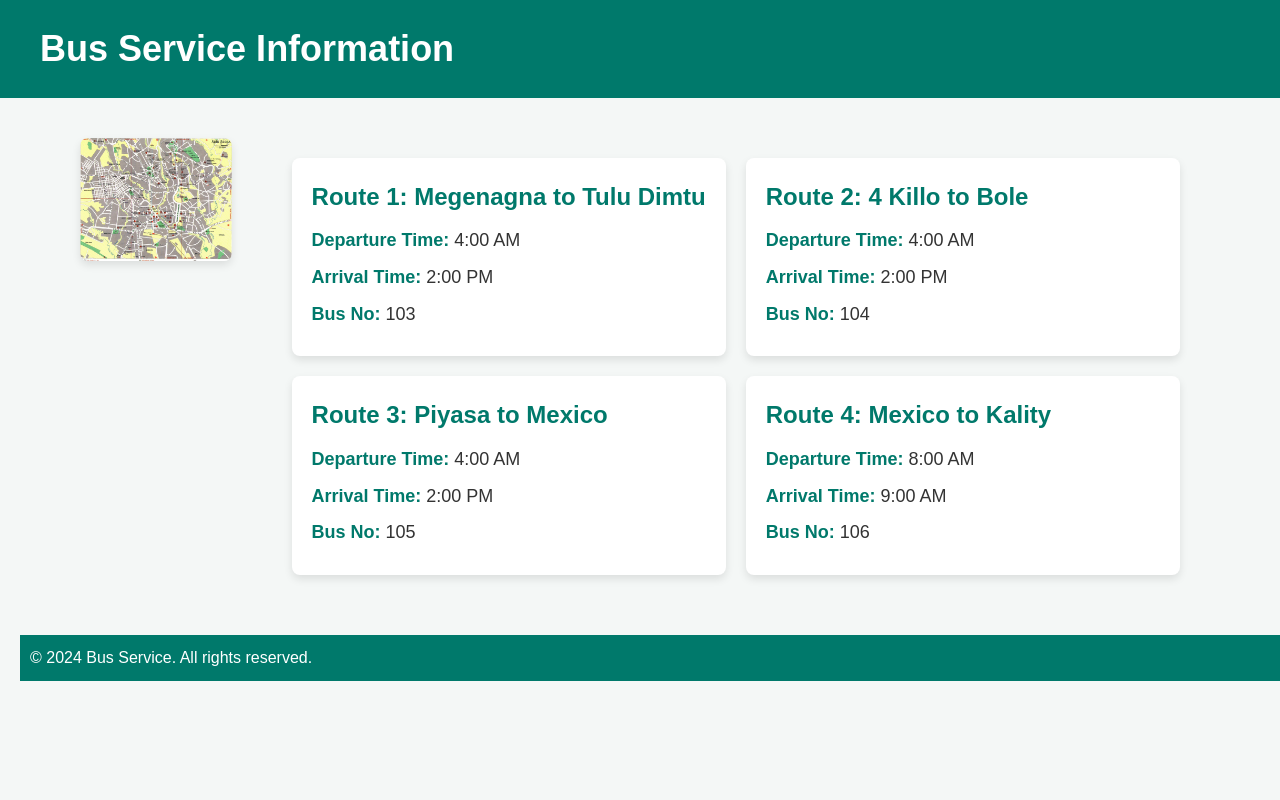
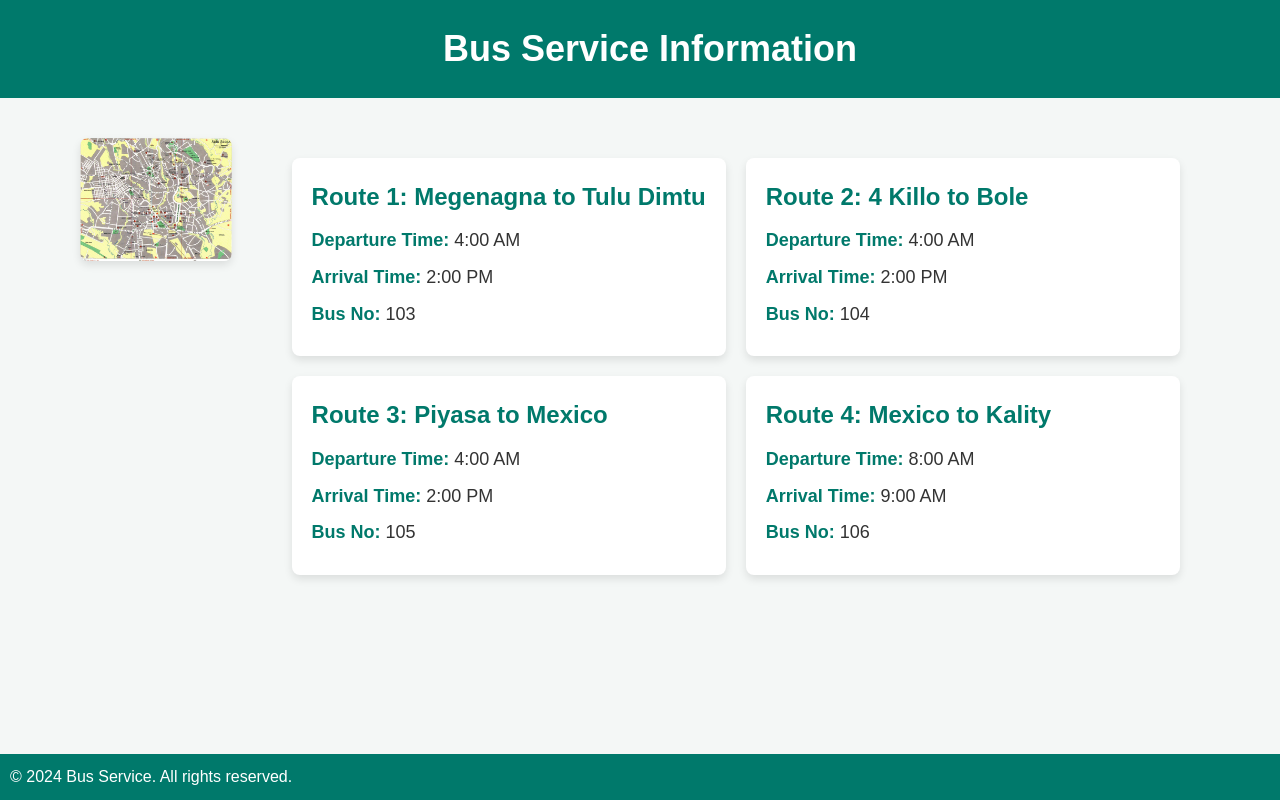
Before and after one commit to abii51/smart-bus-stop, a plain HTML site: page index.html in a window 1280 px wide. Drawn offline with Linux system fonts and the light colour scheme.

Commit message:
one more time

```diff
--- a/styles.css
+++ b/styles.css
@@ -21,7 +21,7 @@ body {
 header {
     background-color: #00796b;
     color: white;
-    text-align: left; /* Align header text to the left */
+    text-align: center; /* Align header text to the left */
     padding: 20px;
 }
 
@@ -90,11 +90,15 @@ header h1 {
 }
 
 /* Footer Styles */
+
 footer {
     background-color: #00796b;
     color: white;
-    text-align: left; /* Align footer text to the left */
+    text-align: left;
     padding: 10px;
     width: 100%;
-    margin-left: 20px; /* Add some left margin to footer */
+    position: fixed; /* Fixes the footer at the bottom */
+    bottom: 0; /* Ensures it's at the bottom of the page */
+    left: 0; /* Ensures it spans the full width of the page */
+    z-index: 1000; /* Makes sure the footer stays on top of other elements */
 }
```
